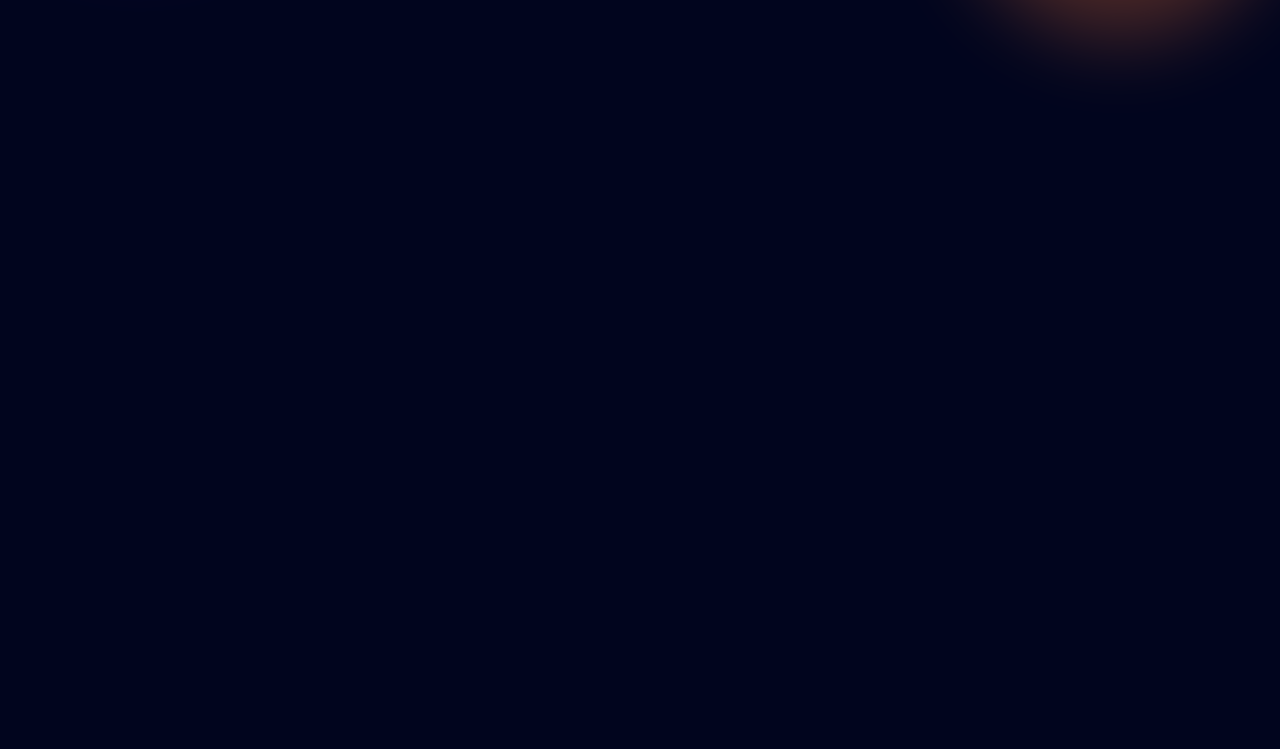
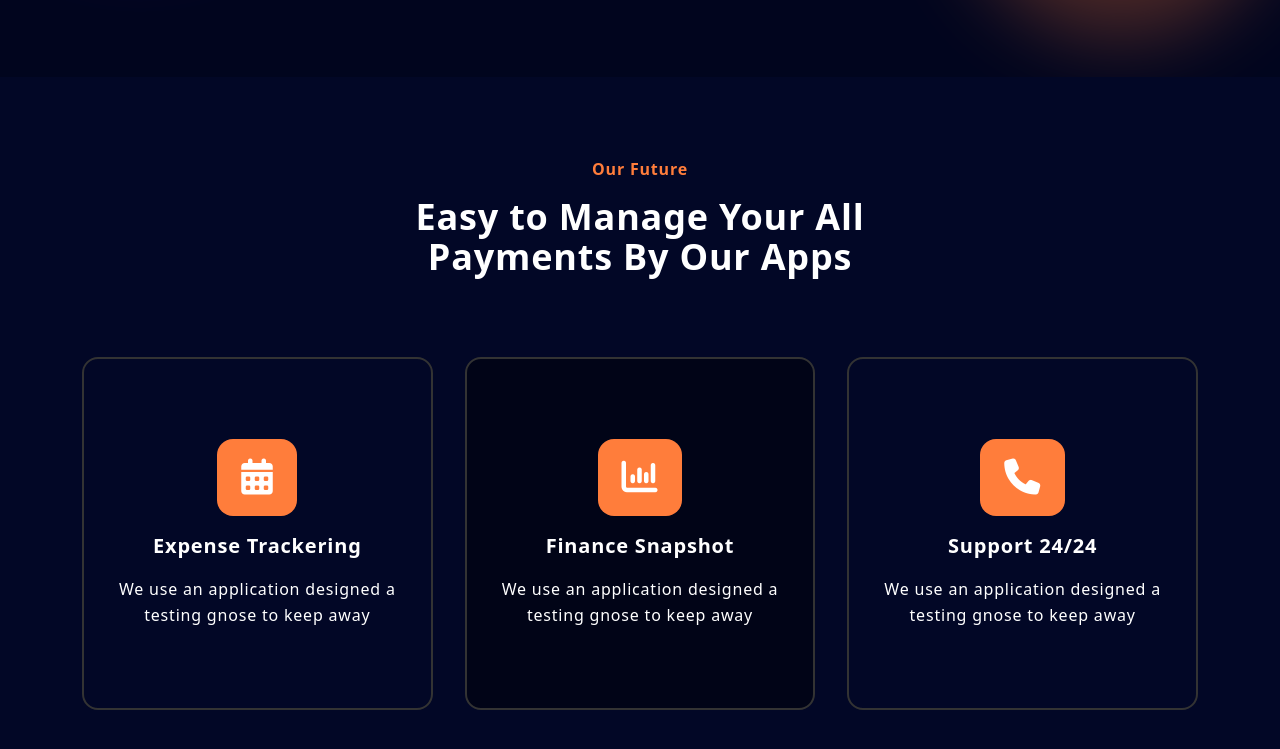
Before and after one commit to Showrov-CoU/Web-Banking, a website: page src/index.html in a window 1280 px wide. Shown: the part 459-1208 px from the top of the page. Before the commit the page ends 800 px from the top, so only its background shows below. Drawn offline with Linux system fonts and the light colour scheme.

Commit message:
Complete Features Card

```diff
--- a/src/index.html
+++ b/src/index.html
@@ -147,27 +147,62 @@
 
     <main>
       <section id="home" class="relative">
-        <div class="w-80 h-80 bg-color-blob absolute top-0 -left-5 -z-10 blur-2xl opacity-30 overflow-hidden rounded-full"></div>
-        <div class="w-80 h-80 bg-color-secondary absolute bottom-10 right-0 -z-10 blur-2xl opacity-30 overflow-hidden rounded-full"></div>
+        <div
+          class="w-80 h-80 bg-color-blob absolute top-0 -left-5 -z-10 blur-2xl opacity-30 overflow-hidden rounded-full"
+        ></div>
+        <div
+          class="w-80 h-80 bg-color-secondary absolute bottom-10 right-0 -z-10 blur-2xl opacity-30 overflow-hidden rounded-full"
+        ></div>
         <div class="container py-20">
           <div class="flex flex-col items-center md:flex-row">
             <div class="text-center mb-12 md:text-left md:w-1/2 md:pr-10">
-              <h1 class="title mb-4">
-                Awesome App for your Financial
-              </h1>
+              <h1 class="title mb-4">Awesome App for your Financial</h1>
               <p class="leading-relaxed mb-10">
                 This should be used to tell a story and let your users know a
                 little more about app and it's use, How can benefit them
               </p>
-              <button
-                class="btn"
-              >
-                download app
-              </button>
+              <button class="btn">download app</button>
             </div>
             <div class="md:w-1/2">
               <img src="/images/img1.png" alt="" />
             </div>
+          </div>
+        </div>
+      </section>
+
+      <section id="features" class="bg-color-primary-light">
+        <div class="container py-20">
+          <div class="text-center m-auto mb-20 md:w-1/2">
+            <h4 class="font-bold text-color-secondary mb-4">Our Future</h4>
+            <h1 class="title">Easy to Manage Your All Payments By Our Apps</h1>
+          </div>
+
+          <div class="grid md:grid-cols-2 lg:grid-cols-3 gap-12 lg:gap-8 px-4 lg:px-8">
+             <!-- card number 1 -->
+            <div class="border-2 border-solid border-color-gray text-center py-20 px-5 rounded-2xl cursor-pointer hover:bg-color-primary-dark ease-in duration-200">
+              <div class="bg-color-secondary inline-block rounded-2xl py-5 px-6">
+                <i class="fa-solid fa-calendar-days text-4xl"></i>
+              </div>
+              <h3 class="text-xl font-bold py-4">Expense Trackering</h3>
+              <p class="leading-relaxed">We use an application designed a testing gnose to keep away</p>
+            </div>
+            <!-- card number 2 -->
+            <div class="bg-color-primary-dark border-2 border-solid border-color-gray text-center py-20 px-5 rounded-2xl cursor-pointer hover:bg-color-primary-dark ease-in duration-200">
+              <div class="bg-color-secondary inline-block rounded-2xl py-5 px-6">
+                <i class="fa-solid fa-chart-column text-4xl"></i>
+              </div>
+              <h3 class="text-xl font-bold py-4">Finance Snapshot</h3>
+              <p class="leading-relaxed">We use an application designed a testing gnose to keep away</p>
+            </div>
+            <!-- card number 3 -->
+            <div class="border-2 border-solid border-color-gray text-center py-20 px-5 rounded-2xl cursor-pointer hover:bg-color-primary-dark ease-in duration-200">
+              <div class="bg-color-secondary inline-block rounded-2xl py-5 px-6">
+                <i class="fa-solid fa-phone text-4xl"></i>
+              </div>
+              <h3 class="text-xl font-bold py-4">Support 24/24</h3>
+              <p class="leading-relaxed">We use an application designed a testing gnose to keep away</p>
+            </div>
+
           </div>
         </div>
       </section>
```
Also changed, not shown: src/style.css.
